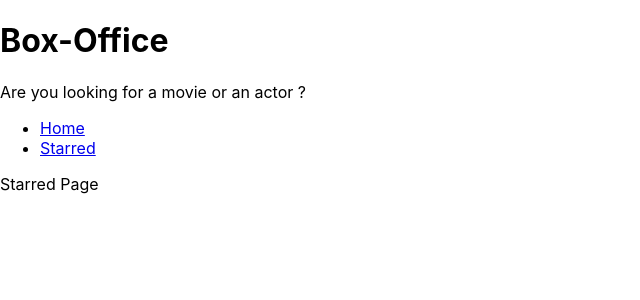
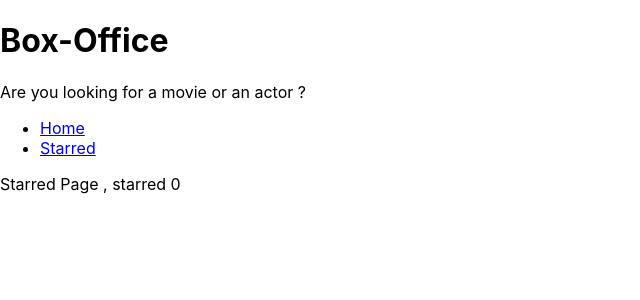
Before and after one commit to RithiFrancis/Box-Office-App, a React (Create React App) app: page /starred in a window 1280 px wide. Shown: the top 300 px of the page, without its empty margins (0-640 px from the left). Built offline with nearby package versions, Linux system fonts and the light colour scheme.

Commit message:
created useStarredShows custom hook. placed useStarredShows hook logic in a separate file. tell user whether show is starred or not

```diff
--- a/src/components/shows/ShowCard.jsx
+++ b/src/components/shows/ShowCard.jsx
@@ -1,4 +1,4 @@
-const ShowCard = ({ name, image, id, summary, onStarMeClick }) => {
+const ShowCard = ({ name, image, id, summary, onStarMeClick, isStarred }) => {
   const summaryStripped = summary
     ? summary.split(' ').slice(0, 10).join(' ').replace(/<.+?>/g, '')
     : 'No Description';
@@ -16,7 +16,9 @@
         <a href={`/show/${id}`} target="_blank" rel=" noreferrer">
           Read More
         </a>
-        <button type="button" onClick={() => onStarMeClick(id)}>Star Me</button>
+        <button type="button" onClick={() => onStarMeClick(id)}>
+          {isStarred ? 'Unstar me' : 'Star me'}
+        </button>
       </div>
     </div>
   );
--- a/src/components/shows/ShowGrid.jsx
+++ b/src/components/shows/ShowGrid.jsx
@@ -1,33 +1,8 @@
-import { useReducer, useEffect } from 'react';
+import { useStarredShows } from '../../lib/useStarredShows';
 import ShowCard from './ShowCard';
 
-const usePersistedReducer = (reducer, initialState, localStorageKey) => {
-  const [state, dispatch] = useReducer(reducer, initialState, initial => {
-    const persistedValue = localStorage.getItem(localStorageKey);
-
-    return persistedValue ? JSON.parse(persistedValue) : initial;
-  });
-
-  useEffect(() => {
-    localStorage.setItem(localStorageKey, JSON.stringify(state));
-  }, [state, localStorageKey]);
-
-  return [state,dispatch]
-};
-
-const starredShowsReducer = (currentStarred, action) => {
-  switch (action.type) {
-    case 'STAR':
-      return currentStarred.concat(action.showId);
-    case 'UNSTAR':
-      return currentStarred.filter(showId => showId !== action.showId);
-    default:
-      return currentStarred;
-  }
-};
-
 const ShowGrid = ({ shows }) => {
-  const [starredShows, dispatchStarred] = usePersistedReducer(starredShowsReducer, [], 'starredShows');
+  const [starredShows, dispatchStarred] = useStarredShows();
   const onStarMeClick = showId => {
     const isStarred = starredShows.includes(showId);
 
@@ -49,6 +24,7 @@
           }
           summary={data.show.summary}
           onStarMeClick={onStarMeClick}
+          isStarred={starredShows.includes(data.show.id)}
         />
       ))}
     </div>
--- /dev/null
+++ b/src/lib/useStarredShows.js
@@ -0,0 +1,29 @@
+import { useReducer, useEffect } from 'react';
+const usePersistedReducer = (reducer, initialState, localStorageKey) => {
+  const [state, dispatch] = useReducer(reducer, initialState, initial => {
+    const persistedValue = localStorage.getItem(localStorageKey);
+
+    return persistedValue ? JSON.parse(persistedValue) : initial;
+  });
+
+  useEffect(() => {
+    localStorage.setItem(localStorageKey, JSON.stringify(state));
+  }, [state, localStorageKey]);
+
+  return [state, dispatch];
+};
+
+const starredShowsReducer = (currentStarred, action) => {
+  switch (action.type) {
+    case 'STAR':
+      return currentStarred.concat(action.showId);
+    case 'UNSTAR':
+      return currentStarred.filter(showId => showId !== action.showId);
+    default:
+      return currentStarred;
+  }
+};
+
+export const useStarredShows = () => {
+  return usePersistedReducer(starredShowsReducer, [], 'starredShows');
+};
--- a/src/pages/Starred.jsx
+++ b/src/pages/Starred.jsx
@@ -1,5 +1,8 @@
+import { useStarredShows } from '../lib/useStarredShows';
+
 const Starred = () => {
-  return <div>Starred Page</div>;
+  const [starredShows] = useStarredShows();
+  return <div>Starred Page , starred {starredShows.length}</div>;
 };
 
 export default Starred;
```
